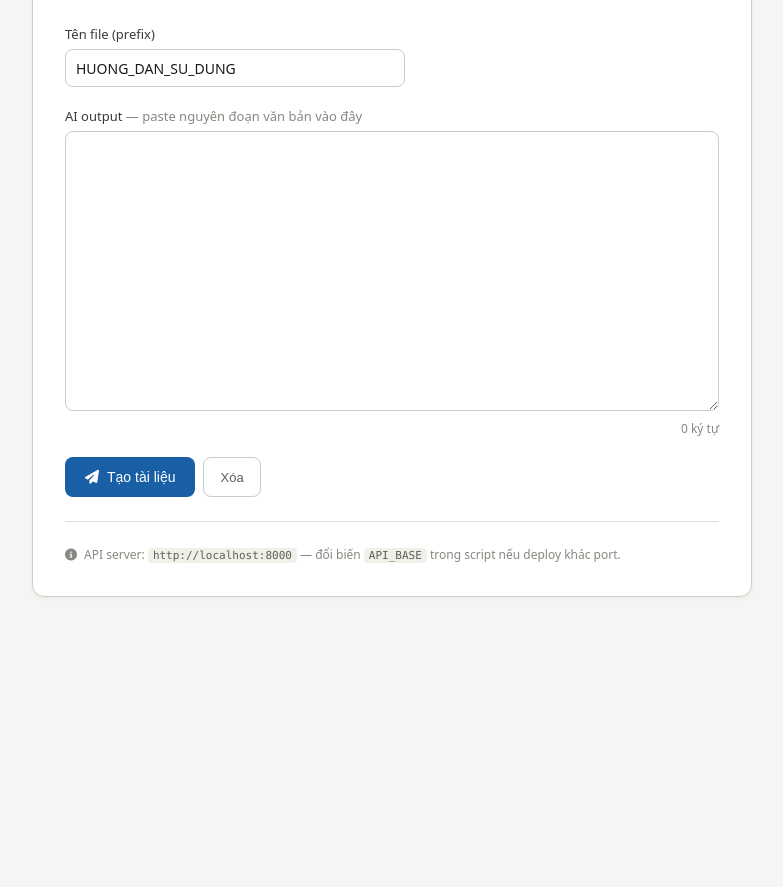
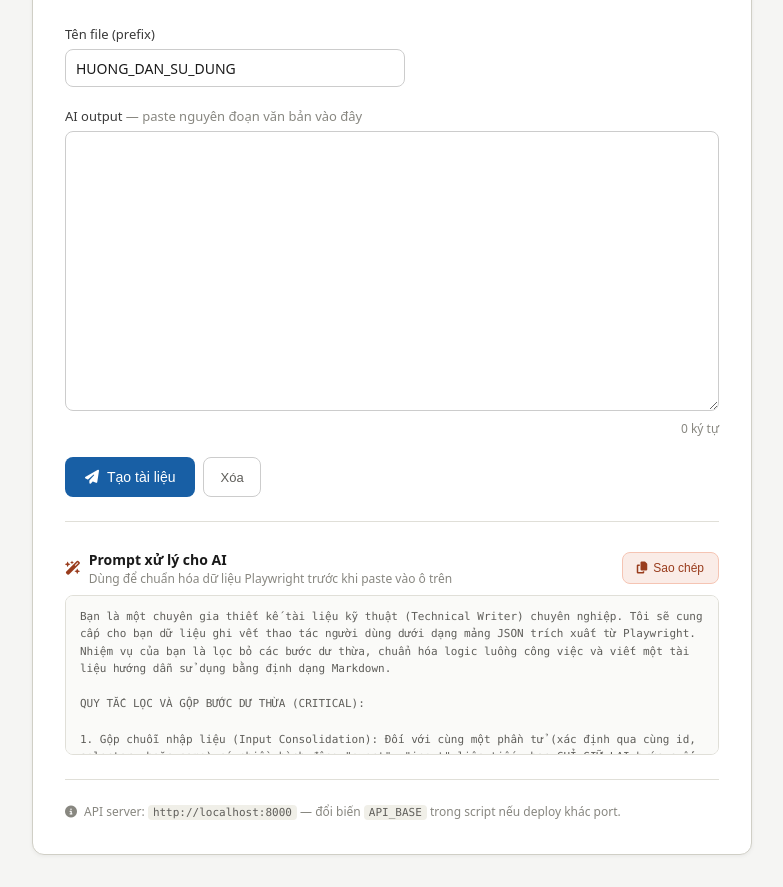
Before and after one commit to trancanall/doc_recorder, a website: page static/index.html in a window 1280 px wide. Shown: the part 133-1020 px from the top of the page, without its empty margins (248-1031 px from the left). Before the commit the page ends 800 px from the top, so only its background shows below. Drawn offline with Linux system fonts and the light colour scheme.

Commit message:
initial commit

```diff
--- a/static/index.html
+++ b/static/index.html
@@ -179,6 +179,51 @@
       background: #f0efe8; padding: 1px 5px;
       border-radius: 4px; color: var(--gray-600);
     }
+
+    .prompt-section { margin-top: 1.75rem; }
+    .prompt-header {
+      display: flex;
+      align-items: center;
+      justify-content: space-between;
+      margin-bottom: 8px;
+    }
+    .prompt-header-left {
+      display: flex;
+      align-items: center;
+      gap: 8px;
+    }
+    .prompt-header-left i { font-size: 14px; color: var(--coral-600); }
+    .prompt-header h2 { font-size: 14px; font-weight: 600; color: #1a1a1a; }
+    .prompt-header p  { font-size: 12px; color: var(--gray-400); margin-top: 1px; }
+
+    .btn-copy {
+      height: 32px; padding: 0 14px;
+      background: var(--coral-50);
+      border: 0.5px solid #F5C4B3;
+      border-radius: var(--radius-md);
+      font-size: 12px; font-weight: 500;
+      color: var(--coral-600);
+      cursor: pointer;
+      display: inline-flex; align-items: center; gap: 6px;
+      transition: background 0.15s;
+      flex-shrink: 0;
+    }
+    .btn-copy:hover { background: #f5ddd2; }
+    .btn-copy.copied { background: var(--green-50); border-color: #C0DD97; color: var(--green-600); }
+
+    .prompt-box {
+      background: #fafaf8;
+      border: 0.5px solid #e0dfd8;
+      border-radius: var(--radius-md);
+      padding: 12px 14px;
+      max-height: 160px;
+      overflow-y: auto;
+      font-family: var(--font-mono);
+      font-size: 11px;
+      line-height: 1.6;
+      color: var(--gray-600);
+      white-space: pre-wrap;
+    }
   </style>
 </head>
 <body>
@@ -223,6 +268,41 @@
         <div class="downloads" id="downloads"></div>
       </div>
     </div>
+  </div>
+
+  <div class="divider"></div>
+
+  <div class="prompt-section">
+    <div class="prompt-header">
+      <div class="prompt-header-left">
+        <i class="fa-solid fa-wand-magic-sparkles"></i>
+        <div>
+          <h2>Prompt xử lý cho AI</h2>
+          <p>Dùng để chuẩn hóa dữ liệu Playwright trước khi paste vào ô trên</p>
+        </div>
+      </div>
+      <button class="btn-copy" id="btn-copy-prompt" onclick="copyPrompt()">
+        <i class="fa-solid fa-copy" id="copy-icon"></i>
+        <span id="copy-label">Sao chép</span>
+      </button>
+    </div>
+    <div class="prompt-box" id="prompt-box">Bạn là một chuyên gia thiết kế tài liệu kỹ thuật (Technical Writer) chuyên nghiệp. Tôi sẽ cung cấp cho bạn dữ liệu ghi vết thao tác người dùng dưới dạng mảng JSON trích xuất từ Playwright. Nhiệm vụ của bạn là lọc bỏ các bước dư thừa, chuẩn hóa logic luồng công việc và viết một tài liệu hướng dẫn sử dụng bằng định dạng Markdown.
+
+QUY TẮC LỌC VÀ GỘP BƯỚC DƯ THỪA (CRITICAL):
+
+1. Gộp chuỗi nhập liệu (Input Consolidation): Đối với cùng một phần tử (xác định qua cùng id, selector, hoặc name) có nhiều hành động "event": "input" liên tiếp, bạn CHỈ GIỮ LẠI bước cuối cùng có giá trị ("value") đầy đủ và hoàn chỉnh nhất. Loại bỏ hoàn toàn các bước click chuột tiêu điểm (focus) chuẩn bị hoặc các bước gõ ký tự nháp trung gian ngay trước đó.
+
+2. Khử trùng lặp hành động gửi form (Submit De-duplication): Khi người dùng thực hiện một hành động kết thúc hoặc gửi dữ liệu (như nhấn nút Lưu, Gửi, Đăng nhập...), Playwright thường ghi nhận đồng thời cả 2 event liên tiếp: "click" trên phần tử tương tác và "submit" trên thẻ <form>. Hãy GỘP hai bước này thành một bước duy nhất mang tính hành động trực quan (Ví dụ: "Nhấn nút [Tên nút]" hoặc "Gửi form [Tên form]").
+
+3. Gộp hành động bổ trợ (Helper Action Consolidation): Nếu xuất hiện các hành động click vào các phần tử bổ trợ nằm ngay sát hoặc nằm trong ô nhập liệu (như icon con mắt ẩn/hiển thị mật khẩu, icon lịch chọn ngày tháng, icon xóa nhanh text...), hãy gộp chung giải thích hành động đó vào phần mô tả của bước nhập liệu chính, không tách thành một bước độc lập trong tài liệu.
+
+MỤC TIÊU ĐẦU RA:
+
+Với mỗi bước sau khi đã làm sạch và tối ưu logic, bạn phải xuất theo ĐÚNG cấu trúc văn bản sau (giữ nguyên các từ khóa tiêu đề, không bọc bôi đậm lung tung ở phần cấu trúc):
+
+Bước [Số thứ tự mới liên tục]: [Tên hành động trực quan ngắn gọn]
+Mô tả: [Viết lời hướng dẫn chi tiết người dùng phải tương tác với phần tử nào, thực hiện thao tác gì hoặc nhập dữ liệu cụ thể nào bằng tiếng Việt]
+Khung hình gốc: [Trích xuất chính xác đường dẫn từ trường "highlightedScreenshot" hoặc "screenshot" của bước được giữ lại. Ưu tiên chọn "highlightedScreenshot" nếu có]</div>
   </div>
 
   <div class="divider"></div>
@@ -355,6 +435,26 @@
     document.getElementById("btn-compile").disabled = false;
     if (pollTimer) clearInterval(pollTimer);
   }
+
+  function copyPrompt() {
+    const promptText = document.getElementById("prompt-box").innerText;
+    const btn   = document.getElementById("btn-copy-prompt");
+    const icon  = document.getElementById("copy-icon");
+    const label = document.getElementById("copy-label");
+
+    navigator.clipboard.writeText(promptText).then(() => {
+      btn.classList.add("copied");
+      icon.className = "fa-solid fa-check";
+      label.textContent = "Đã chép";
+      setTimeout(() => {
+        btn.classList.remove("copied");
+        icon.className = "fa-solid fa-copy";
+        label.textContent = "Sao chép";
+      }, 1800);
+    }).catch(() => {
+      label.textContent = "Lỗi — chọn & Ctrl+C";
+    });
+  }
 </script>
 </body>
 </html>
```
Also changed, not shown: recorder/manual-record.spec.js (+9 -4 lines), 1 other file.
